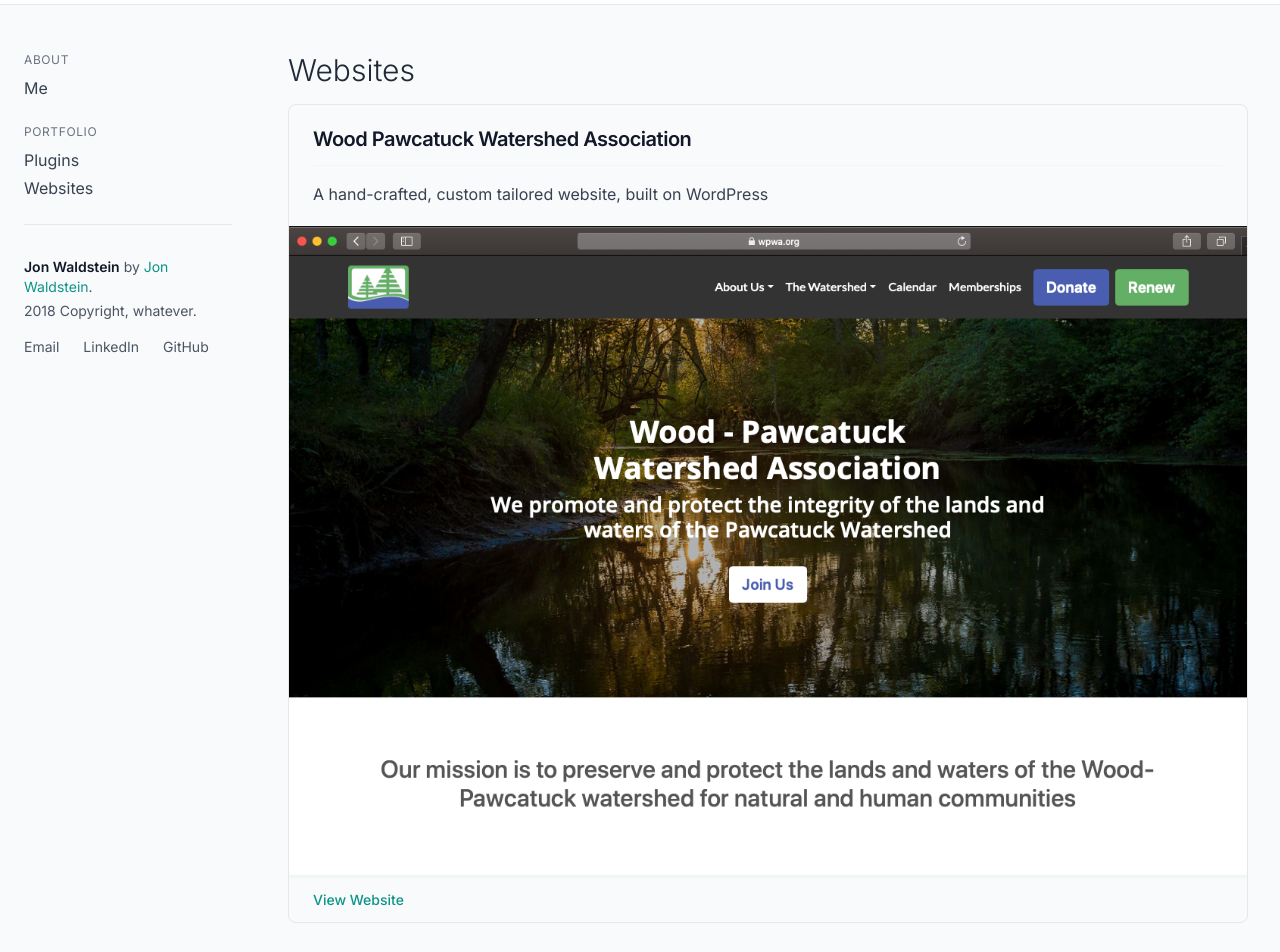
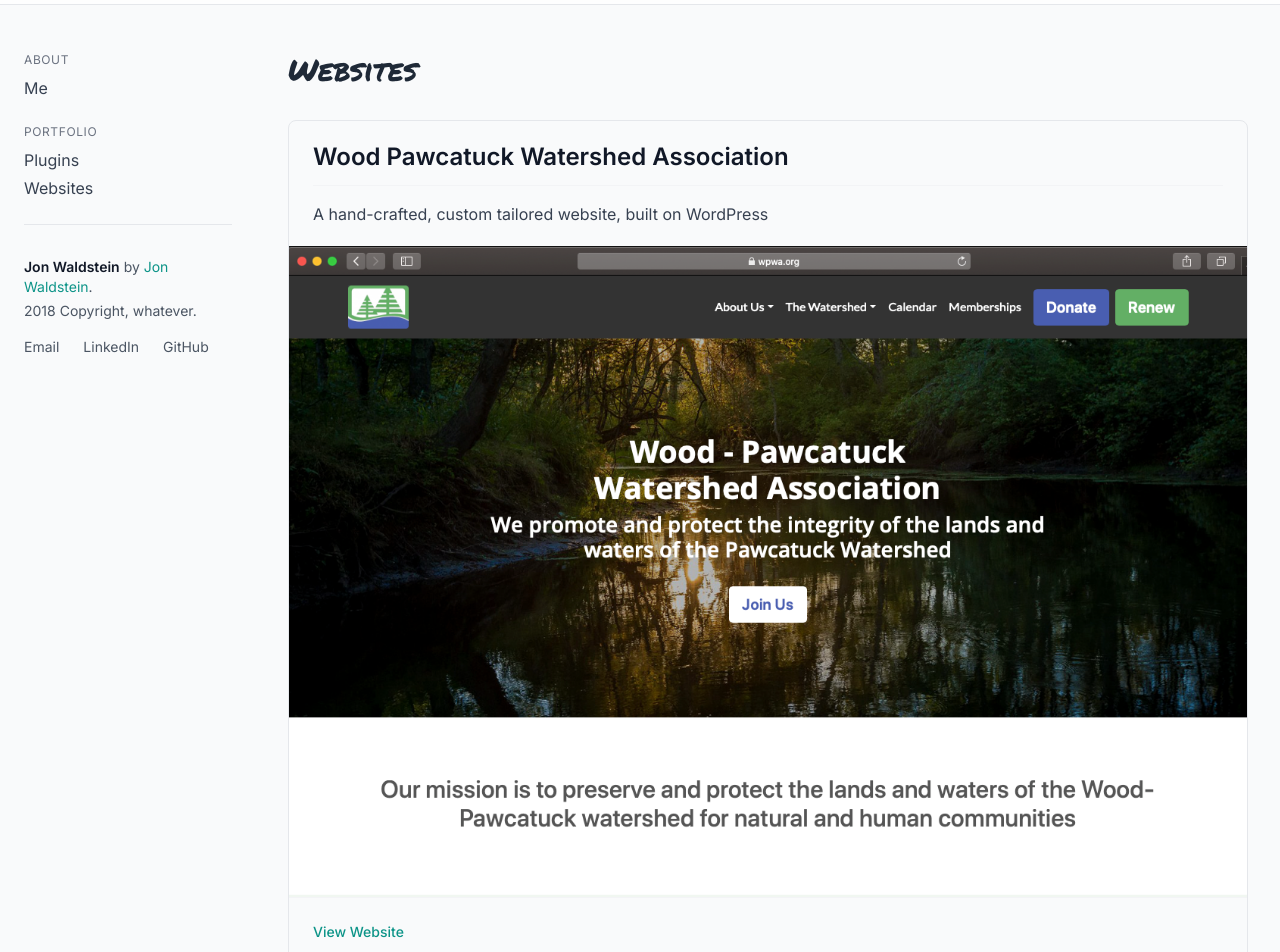
Before and after one commit to jonwaldstein/portfolio, a Next.js app: page /portfolio/websites in a window 1280 px wide. Shown: the part 60-1012 px from the top of the page. Built offline with nearby package versions, Linux system fonts and the light colour scheme.

Commit message:
refactor: update style

```diff
--- a/app/page.jsx
+++ b/app/page.jsx
@@ -1,7 +1,9 @@
-export default function AboutPage() {
+import PageTitle from '../components/PageTitle';
+
+export default function HomePage() {
   return (
     <div>
-      <h1 className="text-3xl font-light text-gray-800 pb-4">Hi</h1>
+      <PageTitle title="Hi" />
       <p>
         I am a leader in web software development with a focus on digital philanthropy.<br /> I take pride in building things for people who are making a difference in the world
       </p>
--- a/components/PageTitle.jsx
+++ b/components/PageTitle.jsx
@@ -1,5 +1,14 @@
+import { Permanent_Marker } from 'next/font/google';
+
+const permanentMarker = Permanent_Marker({
+  weight: '400',
+  subsets: ['latin'],
+});
+
 export default function PageTitle({ title }) {
   return (
-    <h1 className="text-3xl font-light text-gray-800 pb-4">{title}</h1>
+    <div className="mb-8">
+        <h1 className={`text-3xl text-gray-800 ${permanentMarker.className}`}>{title}</h1>
+    </div>
   );
 }
--- a/components/ProjectCard.jsx
+++ b/components/ProjectCard.jsx
@@ -2,13 +2,13 @@
   return (
     <div className="rounded-lg border border-gray-200 shadow-xs">
         <div className="px-6 py-5">
-            <h3 className="text-xl font-semibold tracking-tight text-gray-900">{title}</h3>
+            <h3 className="text-2xl font-semibold text-gray-900">{title}</h3>
             <div className="mt-3 border-t border-gray-100 pt-4 text-gray-700">{description}</div>
         </div>
         <div className="w-full">
             <img className="w-full object-cover" src={featured_image} alt="" />
         </div>
-        <div className="flex items-center justify-between gap-3 border-t border-gray-100 px-6 py-3 text-sm">
+        <div className="flex items-center justify-between gap-3 border-t border-gray-100 p-6 text-sm">
             <a className="text-teal-600 hover:text-teal-700 font-medium" target="_blank" rel="noreferrer" href={external_url}>{link_text}</a>
             {credits && (
             <span className="text-gray-500">Credits: <em>{credits}</em></span>
```
